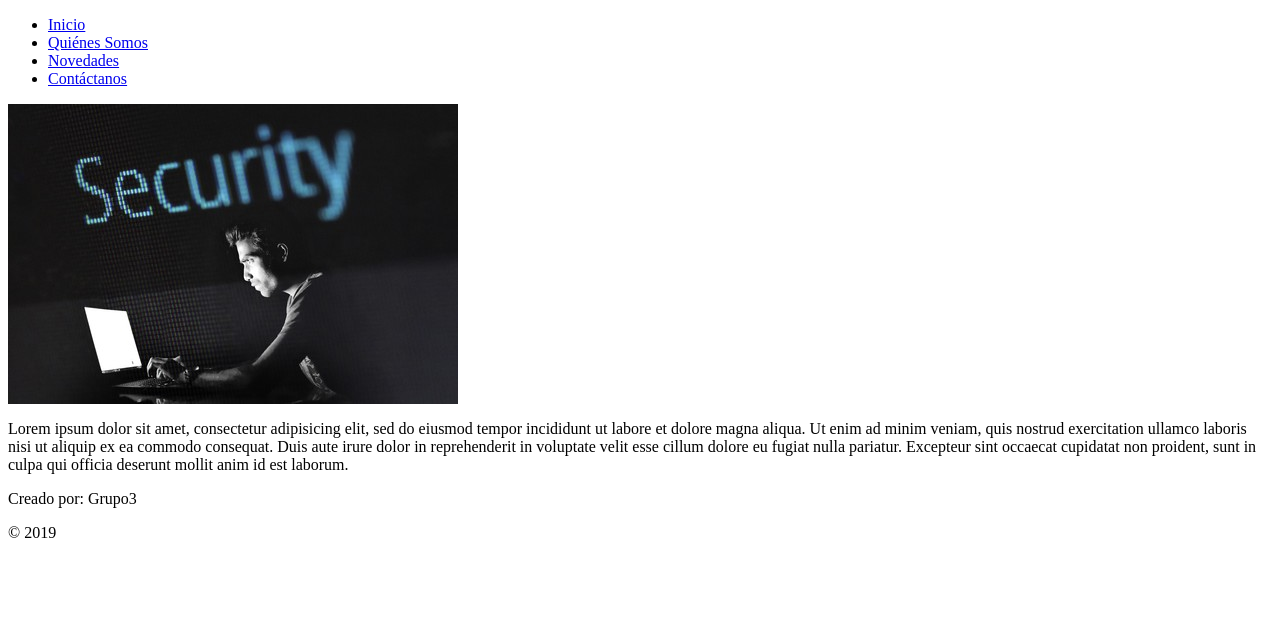
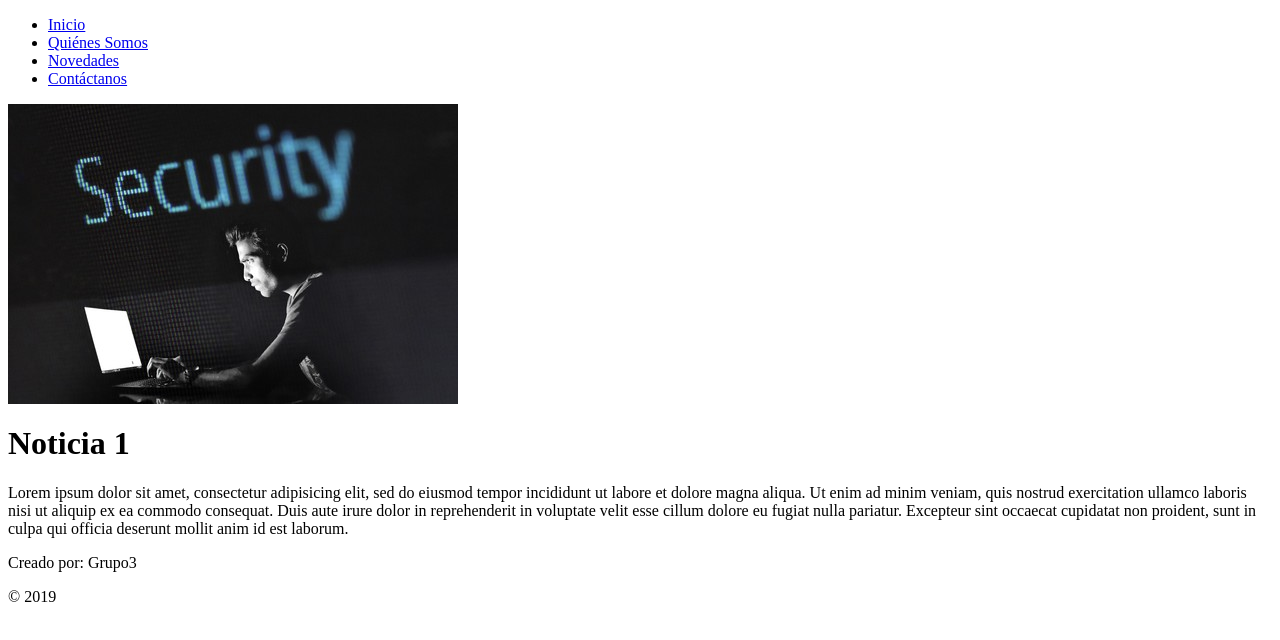
Before and after one commit to developeramirez/grupo3, a plain HTML site: page index.html in a window 1280 px wide. Drawn offline with Linux system fonts and the light colour scheme.

Commit message:
Agregacion de titulo para noticias

```diff
--- a/index.html
+++ b/index.html
@@ -18,6 +18,7 @@
   <div id="image">
     <img src="img/noticia1.jpg">
   </div>
+  <h1>Noticia 1</h1>
   <div>
     <p>Lorem ipsum dolor sit amet, consectetur adipisicing elit, sed do eiusmod
     tempor incididunt ut labore et dolore magna aliqua. Ut enim ad minim veniam,
```
